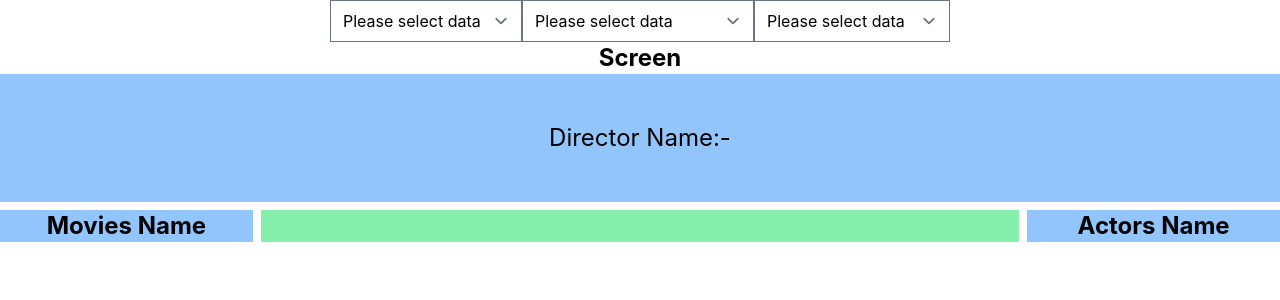
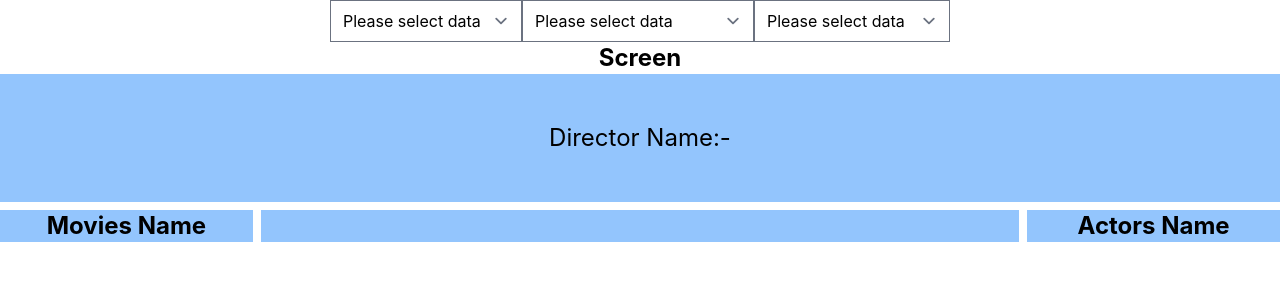
Before and after one commit to bhargav1002/BookMyshow, a React (Create React App) app: page / in a window 1280 px wide. Shown: the top 300 px of the page. Built offline with nearby package versions, Linux system fonts and the light colour scheme.

Commit message:
Changed the video player screen background-color

```diff
--- a/src/Components/Screen.js
+++ b/src/Components/Screen.js
@@ -22,7 +22,7 @@ export default function Screen(props) {
                         return(<Displaymovie data={obj["MovieName"]} filteredmovies={props.filteredmovies} setDisplaymoviename={setDisplaymoviename}></Displaymovie>)
                     })}
                 </div>
-                <div className='w-3/5 bg-green-300'>
+                <div className='w-3/5 bg-blue-300'>
                     { props.filteredmovies.map((obj) =>
                     {
                         return(obj["MovieName"] === displaymoviename && (<video controls className='w-full'>
```
